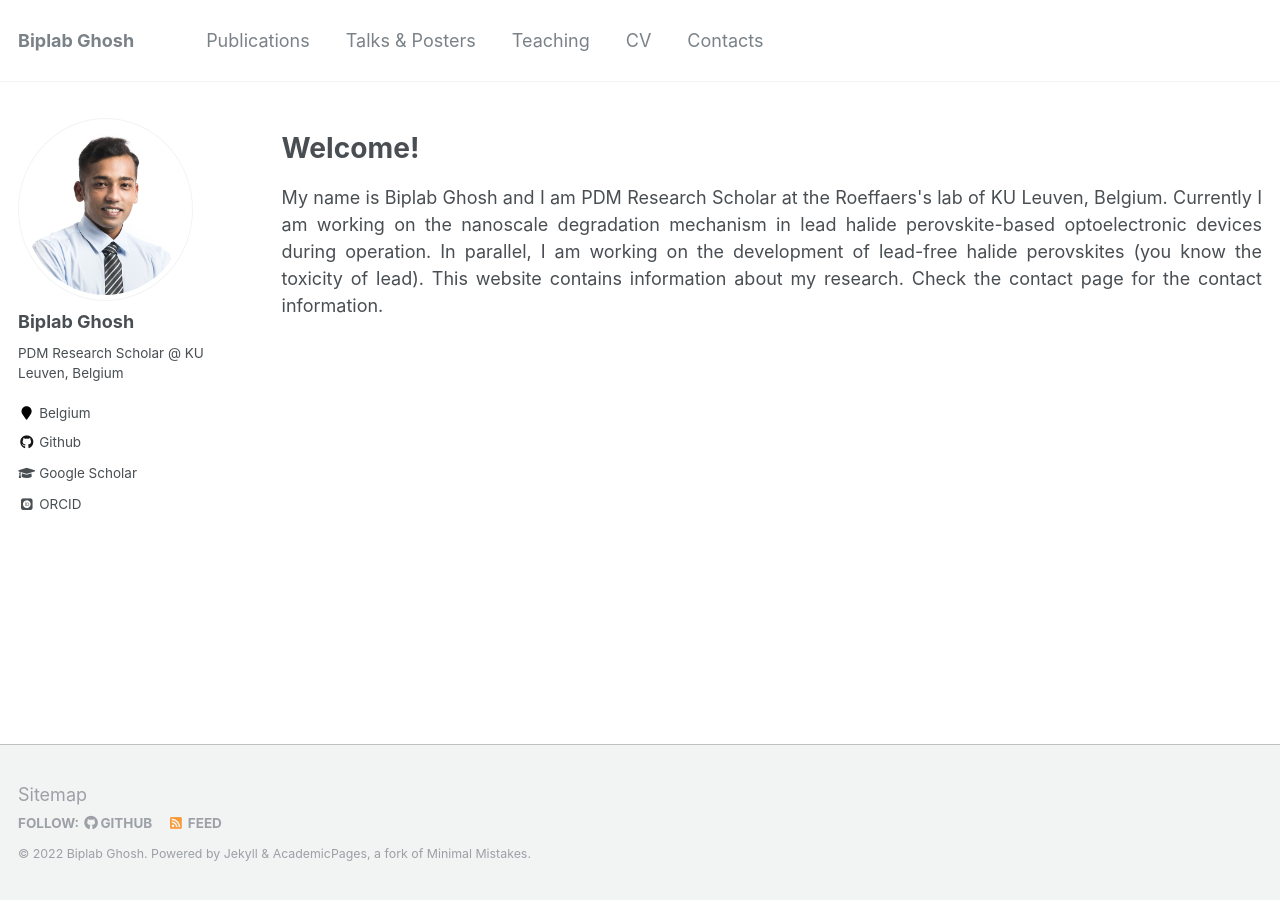
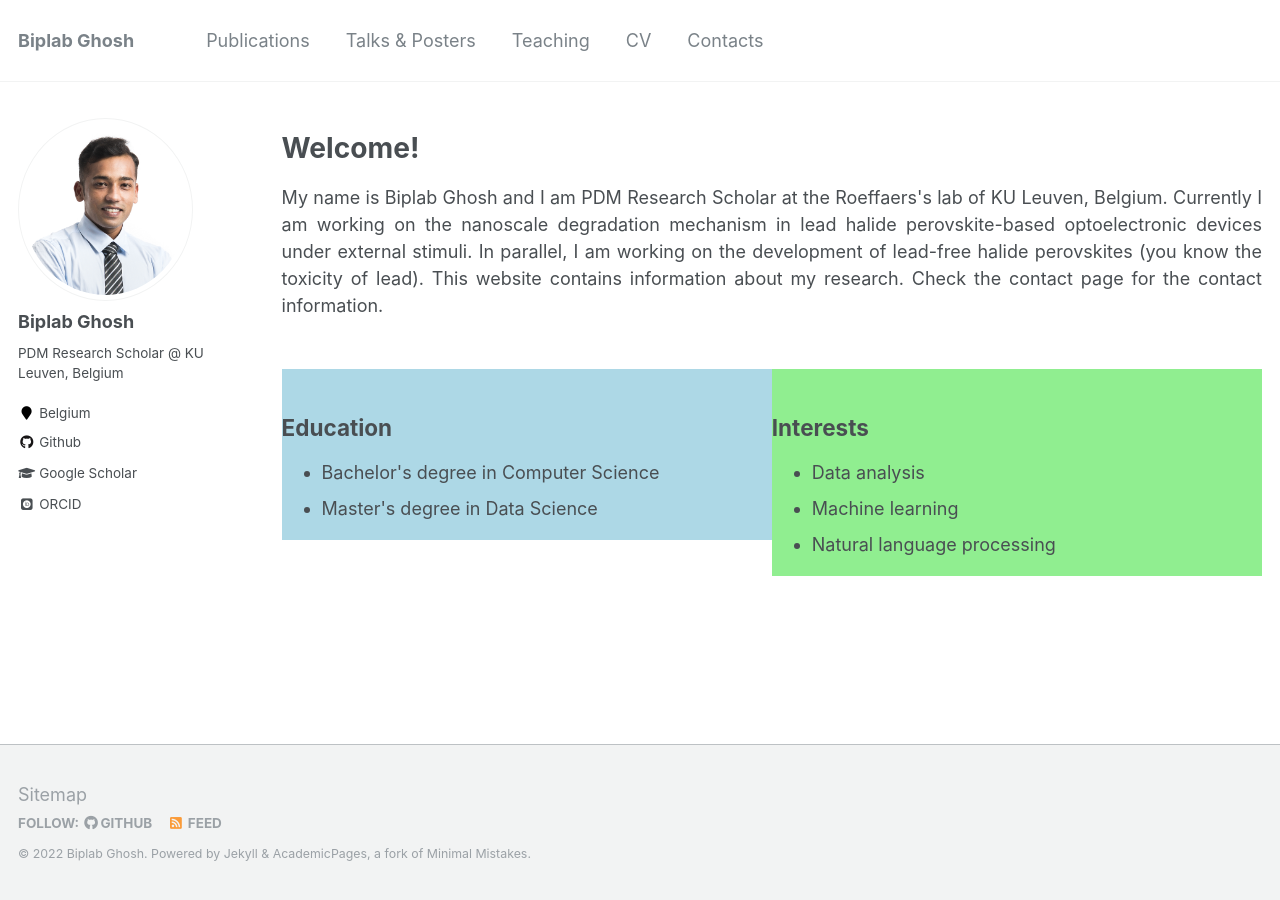
Before and after one commit to DrBiplabGhosh/drbiplabghosh.github.io, a Jekyll site: the page built from _pages/about.md, in a window 1280 px wide. Built offline with Jekyll 4.4.1, drawn with Linux system fonts in a browser that asks for light colours; some web fonts are replaced.

Commit message:
append education and interest page

```diff
--- a/_pages/about.md
+++ b/_pages/about.md
@@ -10,9 +10,40 @@ redirect_from:
 <h1>Welcome!</h1>
 
 <p align= "justify">
-My name is Biplab Ghosh and I am PDM Research Scholar at the Roeffaers's lab of KU Leuven, Belgium. Currently I am working on the nanoscale degradation mechanism in lead halide perovskite-based optoelectronic devices during operation. In parallel, I am working on the development of lead-free halide perovskites (you know the toxicity of lead).
+My name is Biplab Ghosh and I am PDM Research Scholar at the Roeffaers's lab of KU Leuven, Belgium. Currently I am working on the nanoscale degradation mechanism in lead halide perovskite-based optoelectronic devices under external stimuli. In parallel, I am working on the development of lead-free halide perovskites (you know the toxicity of lead).
+
 This website contains information about my research. Check the contact page for the contact information.
 
 <br>
 <hr-bold>
 <br>
+
+<style>
+  .column {
+    float: left;
+    width: 50%;
+  }
+  .education {
+    background-color: lightblue;
+  }
+  .interests {
+    background-color: lightgreen;
+  }
+</style>
+
+<div class="column education">
+  <h2>Education</h2>
+  <ul>
+    <li>Bachelor's degree in Computer Science</li>
+    <li>Master's degree in Data Science</li>
+  </ul>
+</div>
+
+<div class="column interests">
+  <h2>Interests</h2>
+  <ul>
+    <li>Data analysis</li>
+    <li>Machine learning</li>
+    <li>Natural language processing</li>
+  </ul>
+</div>
```
